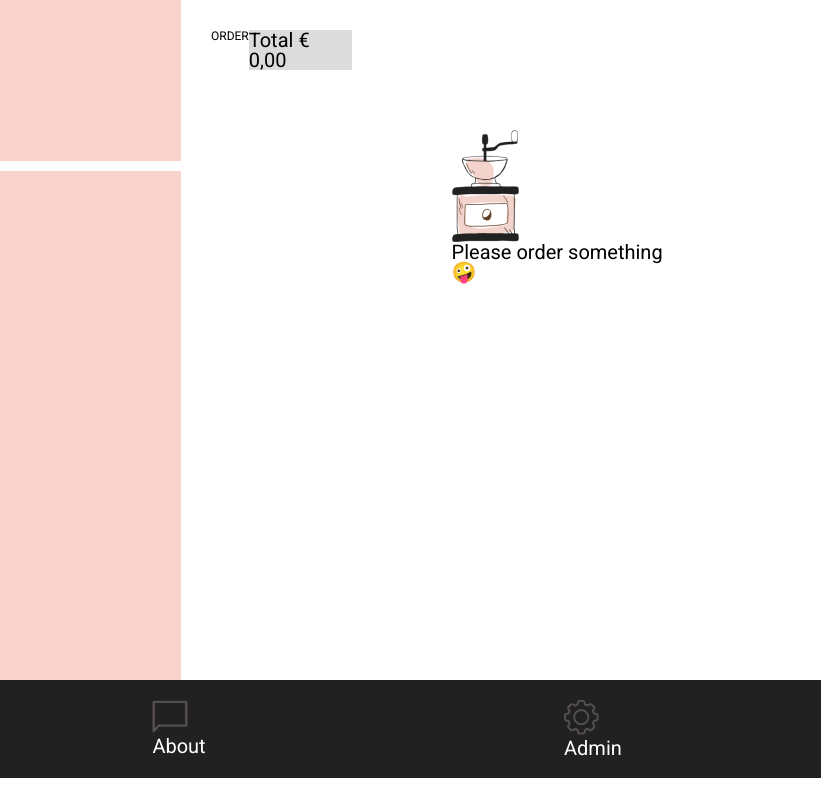
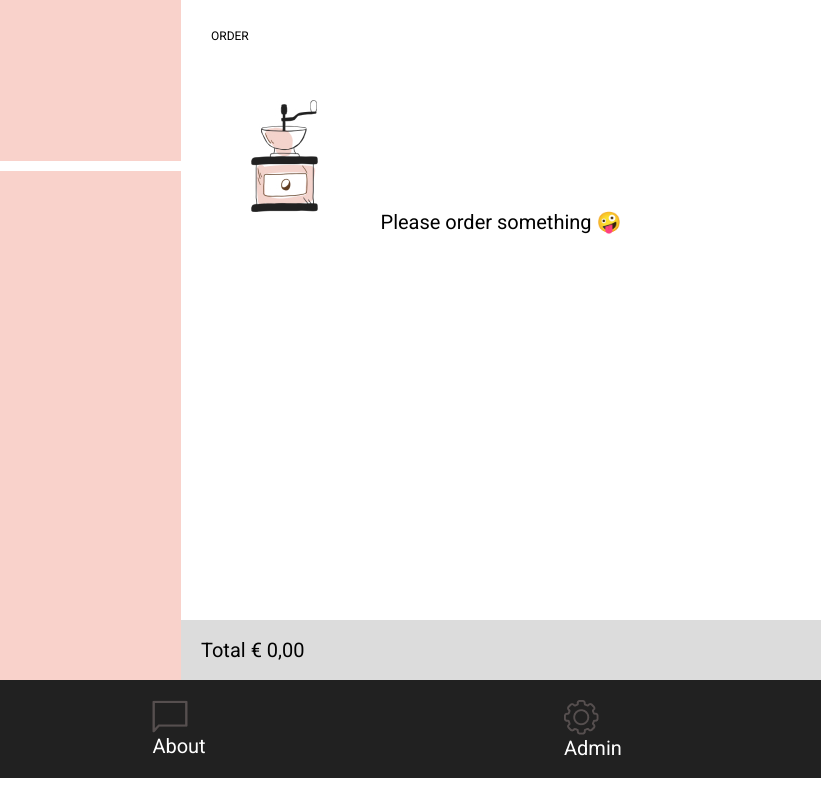
Before and after one commit to LisebethDuyvejonck/barista, a website built with webpack: page src/index.html in a window 1280 px wide. Shown: the full height of the page, 459-1280 px from the left. Built offline with nearby package versions, Linux system fonts and the light colour scheme; some packages are replaced by stand-ins of ours.

Commit message:
css done

```diff
--- a/src/style.css
+++ b/src/style.css
@@ -25,12 +25,14 @@ body {
 .title_mini {
   font-size: var(--fontSizeSmall);
   text-transform: uppercase;
+  margin: var(--spacer);
 }
 
 .emptystate {
-  margin: 10rem;
+  margin: 7rem;
   display: flex;
   flex-flow: column;
+  text-align: center;
 }
 
 .remove {
@@ -39,6 +41,7 @@ body {
 
 .total {
   background-color: gainsboro;
+  padding: 2rem;
 }
 
 .visually-hidden {
@@ -46,9 +49,12 @@ body {
 }
 
 .content {
-  display: flex;
-  justify-content: center;
-  margin: var(--spacer);
+  display: grid;
+  grid-template-rows: 3rem 2fr 6rem;
+}
+
+.orders__wrapper {
+  grid-row: 3/4;
 }
 
 .footer {
```
